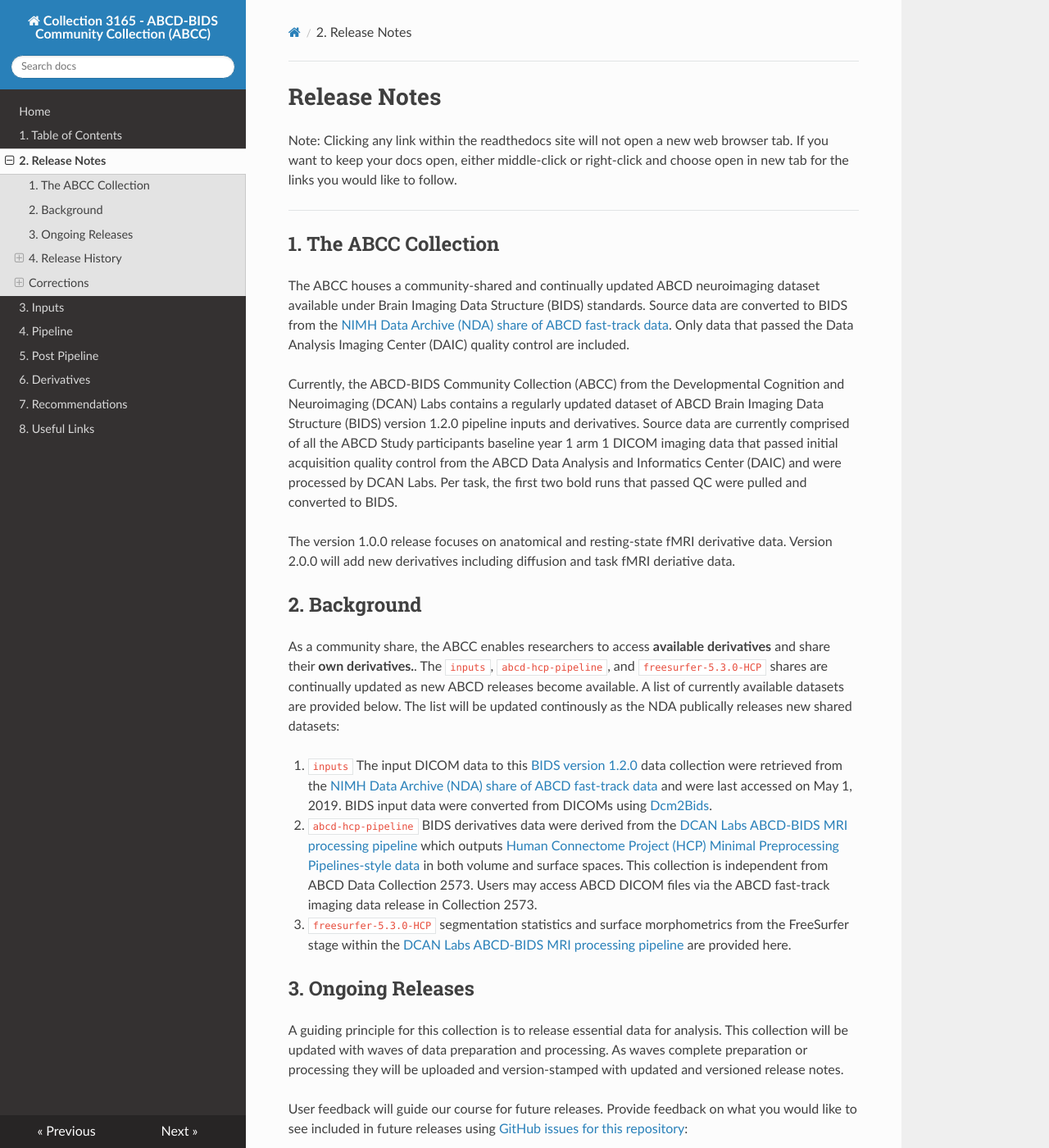
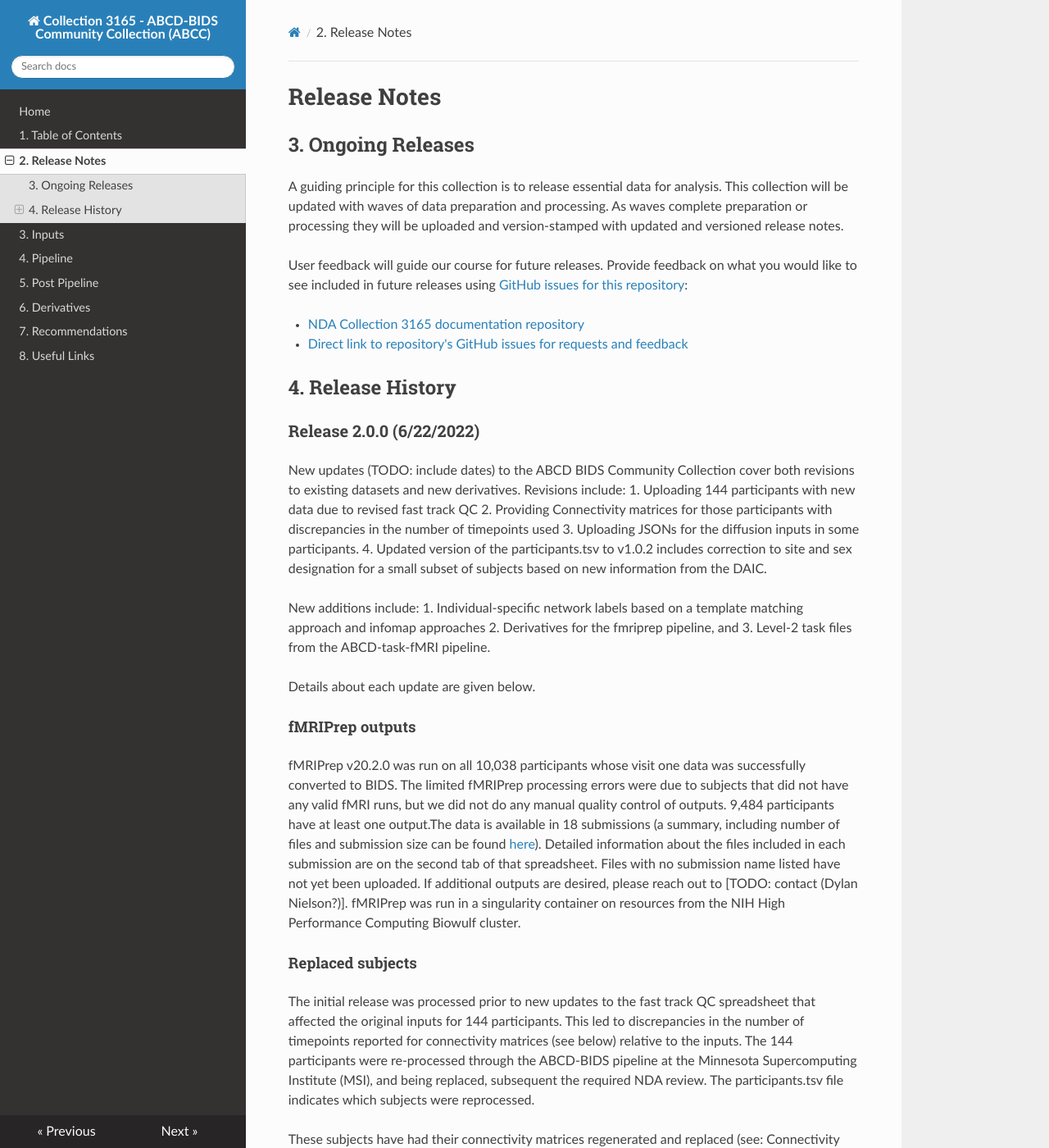
Before and after one commit to ABCD-STUDY/nda-abcd-collection-3165, an MkDocs documentation site: the page built from docs/release_notes.md, in a window 1280 px wide and 1400 px high. Shown: the whole window at 82% size. Built offline with MkDocs 1.6.1, drawn with Linux system fonts in a browser that asks for light colours; nearby versions of some CDN libraries; some of the changed text lies outside the part shown.

Commit message:
Update ABCC background

```diff
--- a/docs/release_notes.md
+++ b/docs/release_notes.md
@@ -1,25 +1,4 @@
 # Release Notes
-
-Note: Clicking any link within the readthedocs site will not open a new web browser tab.  If you want to keep your docs open, either middle-click or right-click and choose open in new tab for the links you would like to follow.
-
----
-
-## 1. The ABCC Collection
-
-The ABCC houses a community-shared and continually updated ABCD neuroimaging dataset available under Brain Imaging Data Structure (BIDS) standards. Source data are converted to BIDS from the [NIMH Data Archive (NDA) share of ABCD fast-track data](https://nda.nih.gov/edit_collection.html?id=2573). Only data that passed the Data Analysis Imaging Center (DAIC) quality control are included.
-
-Currently, the ABCD-BIDS Community Collection (ABCC) from the Developmental Cognition and Neuroimaging (DCAN) Labs contains a regularly updated dataset of ABCD Brain Imaging Data Structure (BIDS) version 1.2.0 pipeline inputs and derivatives. Source data are currently comprised of all the ABCD Study participants baseline year 1 arm 1 DICOM imaging data that passed initial acquisition quality control from the ABCD Data Analysis and Informatics Center (DAIC) and were processed by DCAN Labs. Per task, the first two bold runs that passed QC were pulled and converted to BIDS.
-
-The version 1.0.0 release focuses on anatomical and resting-state fMRI derivative data. Version 2.0.0 will add new derivatives including diffusion and task fMRI deriative data.
-
-## 2. Background
-
-As a community share, the ABCC enables researchers to access **available derivatives** and share their **own derivatives.**. The `inputs`, `abcd-hcp-pipeline`, and `freesurfer-5.3.0-HCP` shares are continually updated as new ABCD releases become available. A list of currently available datasets are provided below. The list will be updated continously as the NDA publically releases new shared datasets:
-
-1. `inputs` The input DICOM data to this [BIDS version 1.2.0](https://www.nature.com/articles/sdata201644) data collection were retrieved from the [NIMH Data Archive (NDA) share of ABCD fast-track data](https://nda.nih.gov/edit_collection.html?id=2573) and were last accessed on May 1, 2019. BIDS input data were converted from DICOMs using [Dcm2Bids](https://github.com/cbedetti/Dcm2Bids).
-1. `abcd-hcp-pipeline` BIDS derivatives data were derived from the [DCAN Labs ABCD-BIDS MRI processing pipeline](https://doi.org/10.5281/zenodo.2587210) which outputs [Human Connectome Project (HCP) Minimal Preprocessing Pipelines-style data](https://doi.org/10.1016/j.neuroimage.2013.04.127) in both volume and surface spaces. This collection is independent from ABCD Data Collection 2573. Users may access ABCD DICOM files via the ABCD fast-track imaging data release in Collection 2573.
-1. `freesurfer-5.3.0-HCP` segmentation statistics and surface morphometrics from the FreeSurfer stage within the [DCAN Labs ABCD-BIDS MRI processing pipeline](https://doi.org/10.5281/zenodo.2587210) are provided here.
-
 
 ## 3. Ongoing Releases
 
@@ -34,7 +13,7 @@ User feedback will guide our course for future releases.  Provide feedback on wh
 
 ### Release 2.0.0 (6/22/2022)
 
-New updates (include dates) to the ABCD BIDS Community Collection cover both revisions to existing datasets and new derivatives. Revisions include:
+New updates (TODO: include dates) to the ABCD BIDS Community Collection cover both revisions to existing datasets and new derivatives. Revisions include:
 1. Uploading 144 participants with new data due to revised fast track QC
 2. Providing Connectivity matrices for those participants with discrepancies in the number of timepoints used
 3. Uploading JSONs for the diffusion inputs in some participants.
@@ -76,17 +55,17 @@ TODO Submission IDs
 
 #### Template Matching
 
-TODO Robert: link to description and brief overview of subject counts
+(TODO Anders edit Robert's tempalte matching section and summarize here): link to description and brief overview of subject counts
 
 *Submission IDs: 36458 - 36630*
 
 #### Task outputs
 
-TODO Fez: link to description and brief overview of subject counts
+(TODO Audrey: link to description)
 
-TODO Submission IDs
+(TODO: Add section about the task derivatives. @Audrey give Fez a list of all task derivatives)
 
-(TODO: Add section about the task derivatives. @Anders give Fez a list of all task derivatives)
+(TODO Submission IDs)
 
 ### Release 1.1.1 (10/7/2020)
 
@@ -107,14 +86,11 @@ This was the next big release with the addition of:
 1. `derivatives.func.pconns`: Curated parcellated connectivity files
 1. `derivatives.func.runs_task-(MID|nback|SST|rest)_volume`: Minimally-processed fMRI volumes
 
-
-
 ### Release 1.0.0 (2/17/2020)
 
 This was the initial release of DCAN Labs ABCD-BIDS inputs and derivatives containing **10,038 MRI sessions worth of NDA imagingcollection01 data** and **9,647 MRI sessions worth of NDA fmriresults01 data**.
 
-
-## Corrections
+### Corrections
 
 This sub-section is for describing corrections which have occurred over time.
 
```
Also changed, not shown: docs/index.md (+12 -1 lines).
